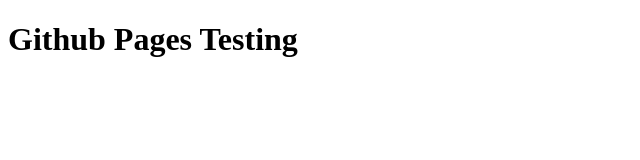
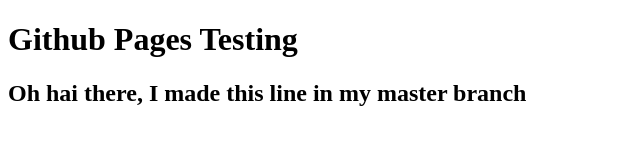
Before and after one commit to lockhartmb/github-pages-fun, a plain HTML site: page index.html in a window 1280 px wide. Shown: the whole page, without its empty margins (0-640 px from the left). Drawn offline with Linux system fonts and the light colour scheme.

Commit message:
merged branches

```diff
--- a/index.html
+++ b/index.html
@@ -8,5 +8,6 @@
 </head>
 <body>
     <h1>Github Pages Testing</h1>
+    <h2>Oh hai there, I made this line in my master branch</h2>
 </body>
 </html>
```
